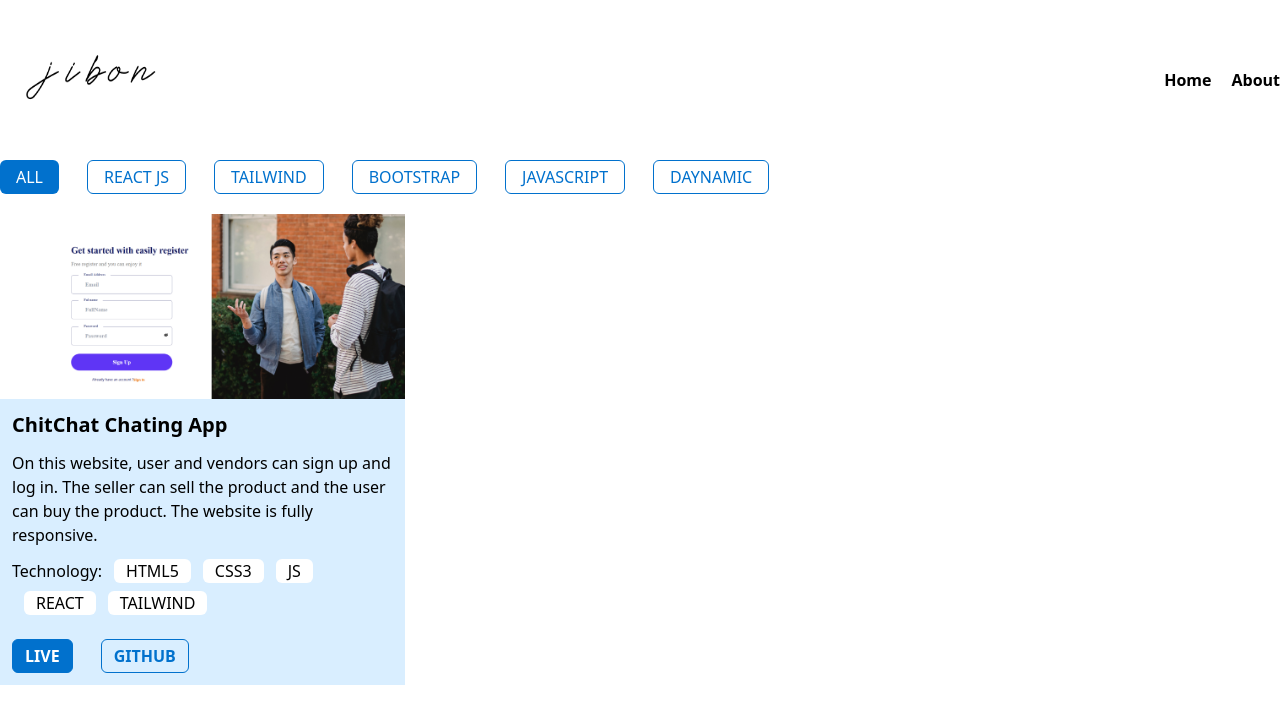
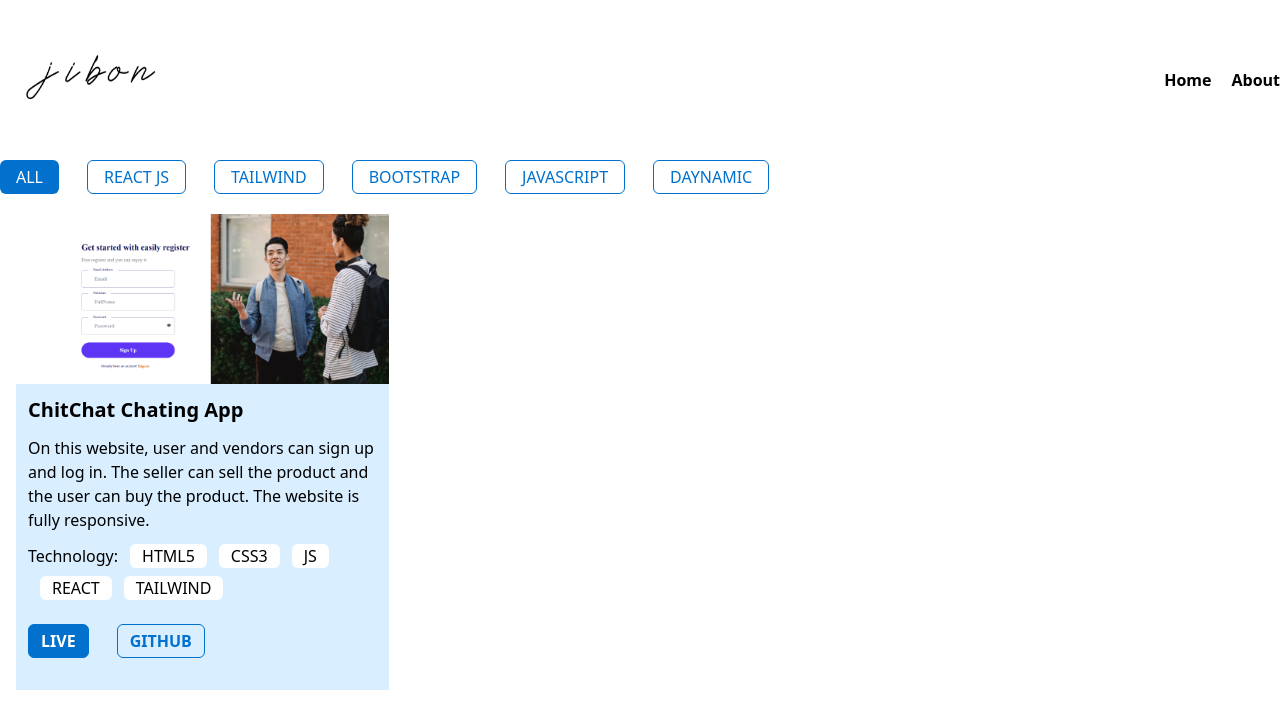
Before and after one commit to jibonrahaman/Jibon-just, a React (Vite) app: page /project in a window 1280 px wide. Shown: the top 728 px of the page. Built offline with nearby package versions, Linux system fonts and the light colour scheme.

Commit message:
mixitup donw

```diff
--- a/src/Components/Project.jsx
+++ b/src/Components/Project.jsx
@@ -39,8 +39,8 @@ function Project() {
 
             {
                 filterProtfolio.map((item,id)=>{
-                   return <div key={id}>
-                    <img src={item.imgs} alt="" />
+                   return <div key={id} className=" overflow-hidden px-4">
+                    <img src={item.imgs} alt="" className=" hover:scale-110 duration-500"/>
                 <div className=" bg-[#d9eeff] p-3 ">
                <h2 className=" text-xl font-semibold">{item.webName}</h2>
                <p className=" mt-3">{item.paragraph}</p>
@@ -51,10 +51,10 @@ function Project() {
                 <button className="px-3  cursor-pointer bg-white text-black ml-3 rounded-md">{item.react}</button>
                 <button className="px-3 mt-2  cursor-pointer bg-white text-black ml-3 rounded-md">{item.tailwind}</button>
                 </p>
-                <div className=" flex gap-x-7 mt-6">
+                <div className=" flex gap-x-7 mt-6 mb-5">
                 <button className=" px-3 py-1 bg-[#0171cd] rounded-md text-white border border-[#0171cd] hover:bg-transparent duration-300 hover:text-[#0171cd] font-semibold">LIVE
                 </button>
-                <button className=" px-3 py-1 hover:bg-[#0171cd] rounded-md hover:text-white border border-[#0171cd] bg-transparent duration-300 text-[#0171cd]  font-semibold">GITHUB
+                <button className=" px-3 py-1  hover:bg-[#0171cd] rounded-md hover:text-white border border-[#0171cd] bg-transparent duration-300 text-[#0171cd]  font-semibold">GITHUB
                 </button>
              </div>
                </div>
```
